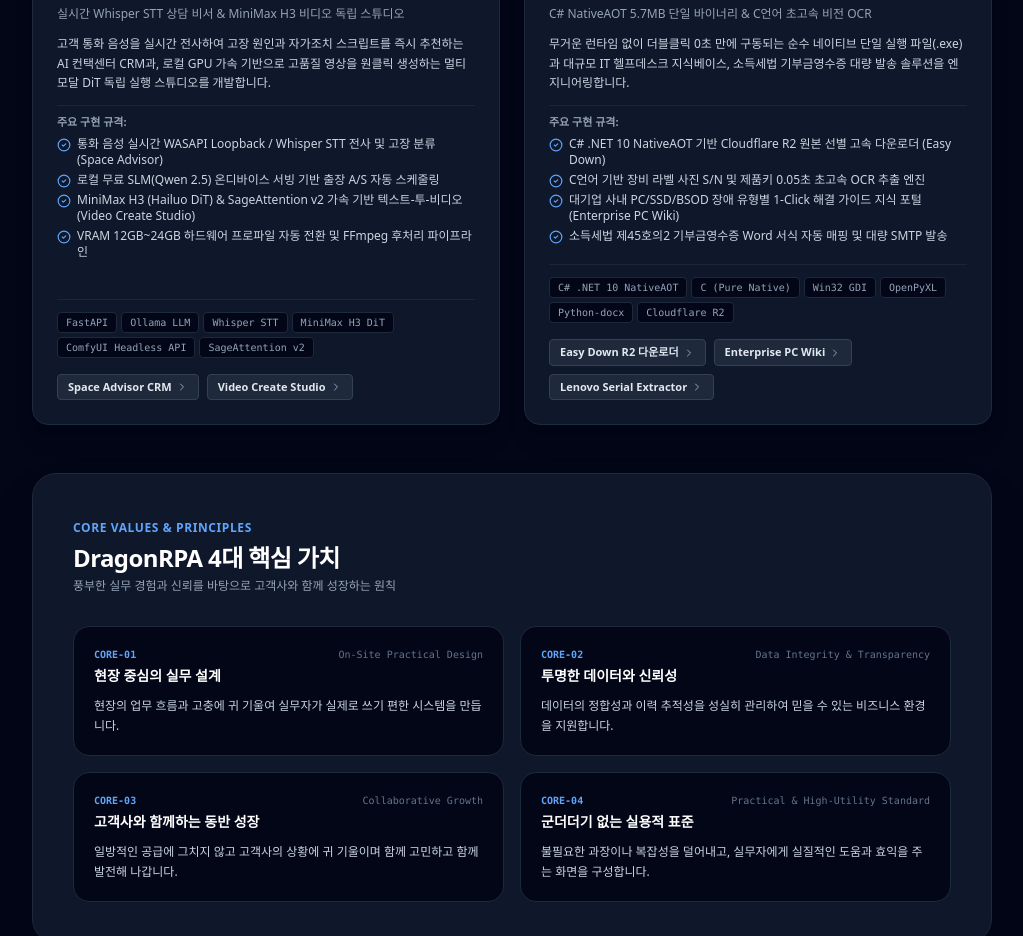
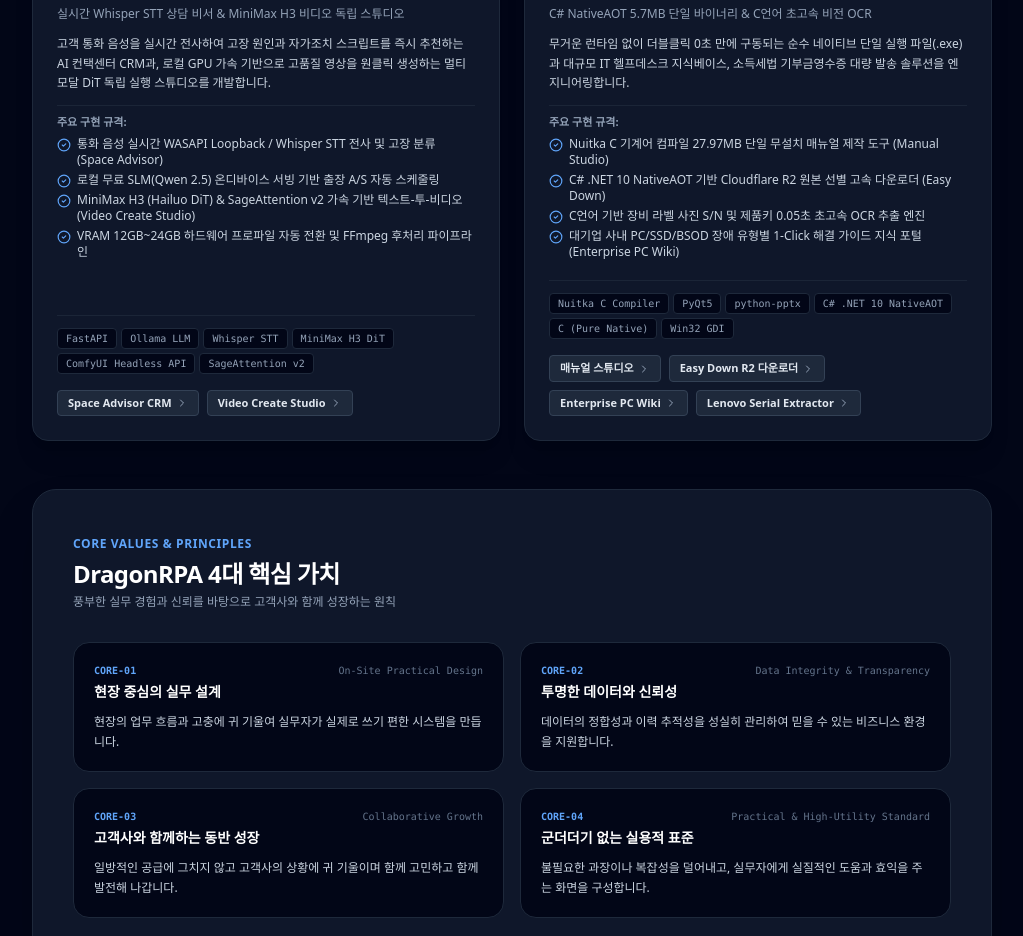
Before and after one commit to DragonRPA/homepage, a Next.js app: page /about in a window 1280 px wide. Shown: the part 1500-2436 px from the top of the page, without its empty margins (128-1151 px from the left). Built offline with nearby package versions, Linux system fonts and the light colour scheme.

Commit message:
feat(v0.4.4.Build.1): 매뉴얼 스튜디오 공식 포털 전면 이관, 포트폴리오/사이트맵/스키마 연동 완료

```diff
--- a/src/app/layout.tsx
+++ b/src/app/layout.tsx
@@ -128,6 +128,21 @@ export default function RootLayout({
         "operatingSystem": "Web Browser, Bluetooth",
         "description": "Zebra ZPL II 노코드 비주얼 캔버스 디자이너 및 블루투스 스캐너 1초 무인 다이렉트 라벨 출력기",
         "url": "https://dragonrpa.github.io/LabelPrintStation/"
+      },
+      {
+        "@type": "SoftwareApplication",
+        "name": "Manual Studio (매뉴얼 스튜디오)",
+        "applicationCategory": "BusinessApplication, UtilityApplication",
+        "operatingSystem": "Windows 10, Windows 11 (64-bit)",
+        "description": "업무 화면 캡처부터 1·2·3 자동 번호 부여, 민감정보 블러, 설명 작성, 파워포인트(PPTX) 자동 생성까지 지원하는 Nuitka C 기계어 컴파일 무설치 매뉴얼 제작 도구",
+        "url": "https://www.dragonrpa.co.kr/manual-studio",
+        "downloadUrl": "https://www.dragonrpa.co.kr/downloads/ManualStudio.exe",
+        "offers": {
+          "@type": "Offer",
+          "availability": "https://schema.org/InStock",
+          "price": "0",
+          "priceCurrency": "KRW"
+        }
       }
     ]
   };
--- a/src/app/sitemap.ts
+++ b/src/app/sitemap.ts
@@ -24,6 +24,12 @@ export default function sitemap(): MetadataRoute.Sitemap {
       priority: 0.9,
     },
     {
+      url: `${baseUrl}/manual-studio`,
+      lastModified: currentDate,
+      changeFrequency: 'weekly',
+      priority: 0.95,
+    },
+    {
       url: `${baseUrl}/erp`,
       lastModified: currentDate,
       changeFrequency: 'monthly',
--- a/src/data/companyData.ts
+++ b/src/data/companyData.ts
@@ -130,13 +130,14 @@ export const BUSINESS_PILLARS: BusinessPillar[] = [
     category: "엔지니어링 & 유틸리티",
     description: "무거운 런타임 없이 더블클릭 0초 만에 구동되는 순수 네이티브 단일 실행 파일(.exe)과 대규모 IT 헬프데스크 지식베이스, 소득세법 기부금영수증 대량 발송 솔루션을 엔지니어링합니다.",
     highlights: [
+      "Nuitka C 기계어 컴파일 27.97MB 단일 무설치 매뉴얼 제작 도구 (Manual Studio)",
       "C# .NET 10 NativeAOT 기반 Cloudflare R2 원본 선별 고속 다운로더 (Easy Down)",
       "C언어 기반 장비 라벨 사진 S/N 및 제품키 0.05초 초고속 OCR 추출 엔진",
       "대기업 사내 PC/SSD/BSOD 장애 유형별 1-Click 해결 가이드 지식 포털 (Enterprise PC Wiki)",
-      "소득세법 제45호의2 기부금영수증 Word 서식 자동 매핑 및 대량 SMTP 발송",
     ],
-    techStack: ["C# .NET 10 NativeAOT", "C (Pure Native)", "Win32 GDI", "OpenPyXL", "Python-docx", "Cloudflare R2"],
+    techStack: ["Nuitka C Compiler", "PyQt5", "python-pptx", "C# .NET 10 NativeAOT", "C (Pure Native)", "Win32 GDI"],
     portfolioLinks: [
+      { name: "매뉴얼 스튜디오", url: "/manual-studio" },
       { name: "Easy Down R2 다운로더", url: "/portfolio" },
       { name: "Enterprise PC Wiki", url: "/portfolio" },
       { name: "Lenovo Serial Extractor", url: "/portfolio" },
```
Also changed, not shown: src/data/portfolioData.ts (+29 -0 lines), public/llms.txt, 1 other file (tests, documents, lock files or other folders).
